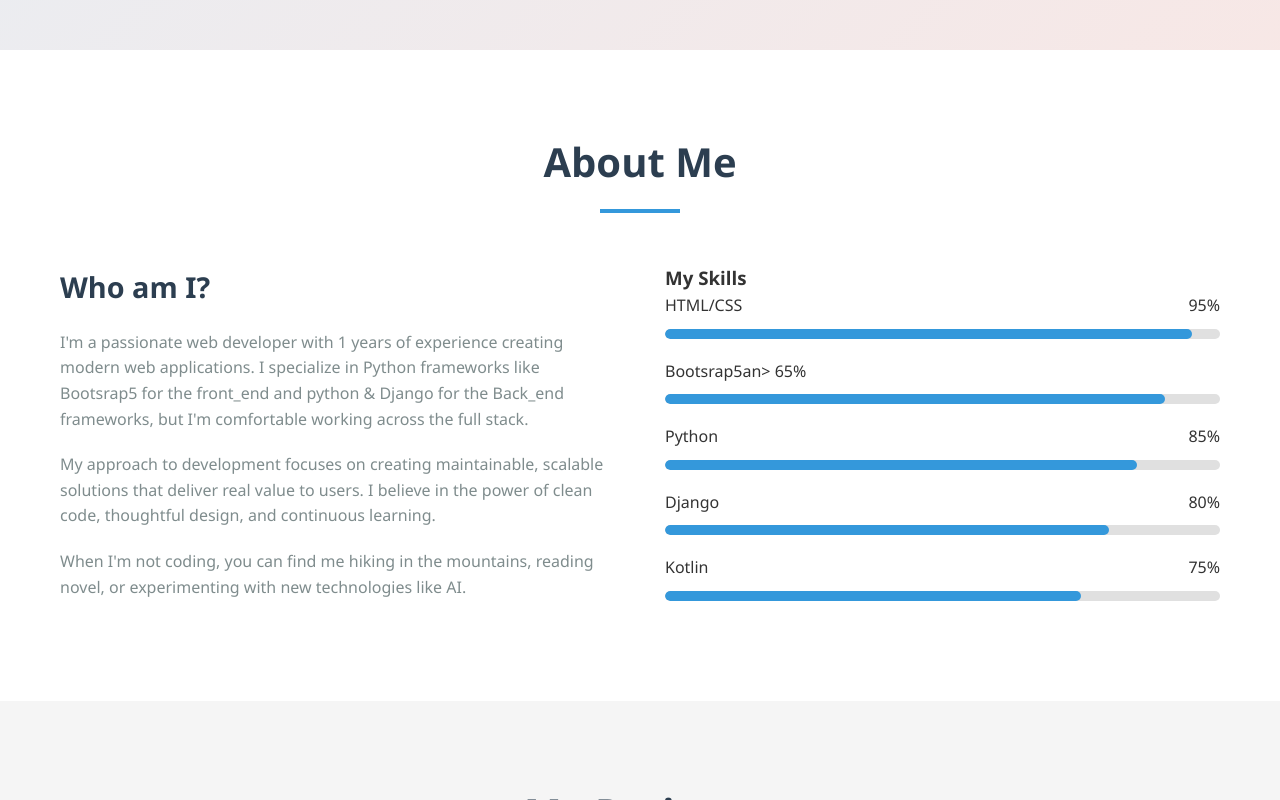
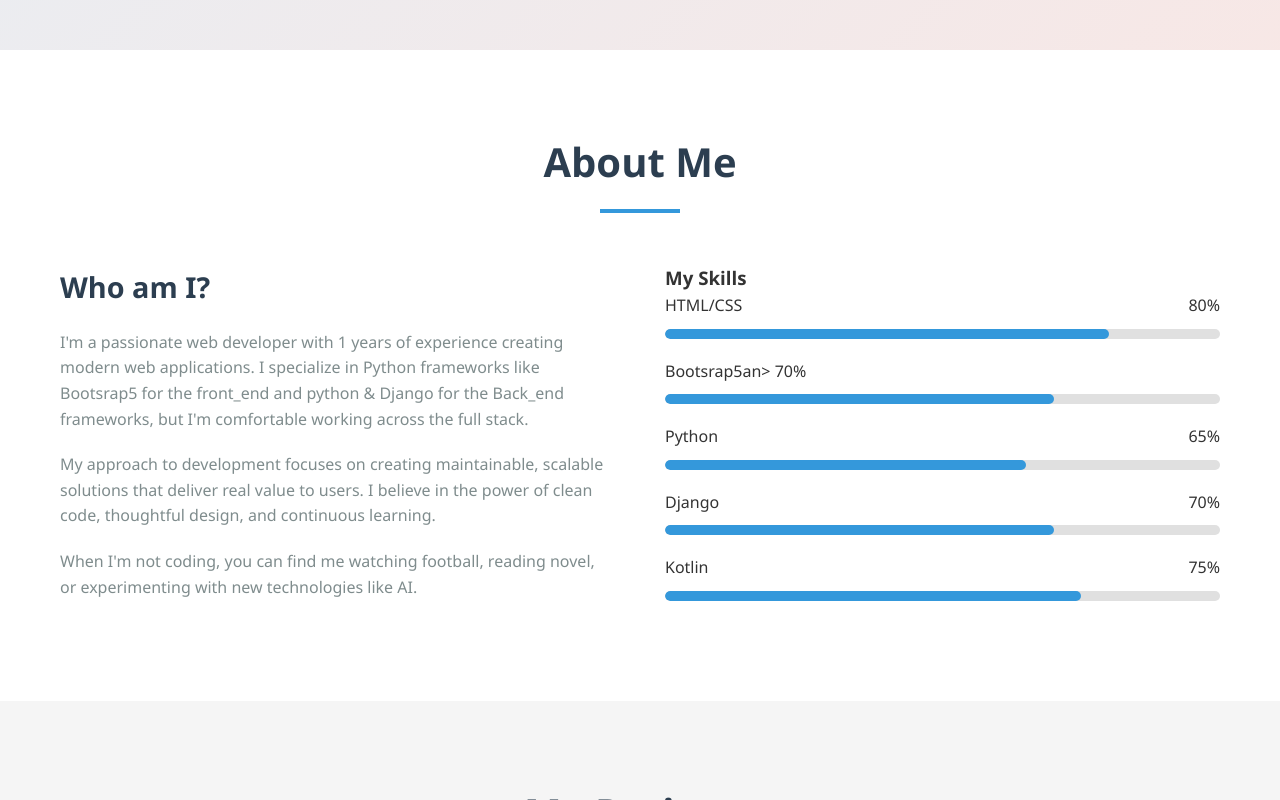
Before and after one commit to clintonthedeveloper/my_portfolio, a plain HTML site: page index.html in a window 1280 px wide. Shown: the part 750-1550 px from the top of the page. Drawn offline with Linux system fonts and the light colour scheme.

Commit message:
update index.html

```diff
--- a/index.html
+++ b/index.html
@@ -27,7 +27,7 @@
         <div class="container">
             <div class="hero-content">
                 <img src="images/image profile.jpg" alt="Profile Picture" class="profile-pic">
-                <h1>Clinto Ochieng</h1>
+                <h1>Clinton Ochieng</h1>
                 <h2>Full Stack Web Developer</h2>
                 <p>I build exceptional digital experiences that are fast, accessible, and visually appealing. With a focus on responsive design and clean code, I create websites that work seamlessly across all devices.</p>
                 <a href="#projects" class="btn">View My Work</a>
@@ -44,44 +44,44 @@
                     <h3>Who am I?</h3>
                     <p>I'm a passionate web developer with 1 years of experience creating modern web applications. I specialize in Python frameworks like Bootsrap5 for the front_end and python & Django for the Back_end frameworks, but I'm comfortable working across the full stack.</p>
                     <p>My approach to development focuses on creating maintainable, scalable solutions that deliver real value to users. I believe in the power of clean code, thoughtful design, and continuous learning.</p>
-                    <p>When I'm not coding, you can find me hiking in the mountains, reading novel, or experimenting with new technologies like AI.</p>
+                    <p>When I'm not coding, you can find me watching football, reading novel, or experimenting with new technologies like AI.</p>
                 </div>
                 <div class="skills">
                     <h3>My Skills</h3>
                     <div class="skill-item">
                         <div class="skill-name">
                             <span>HTML/CSS</span>
-                            <span>95%</span>
+                            <span>80%</span>
                         </div>
                         <div class="skill-bar">
-                            <div class="skill-progress" style="width: 95%;"></div>
+                            <div class="skill-progress" style="width: 80%;"></div>
                         </div>
                     </div>
                     <div class="skill-item">
                         <div class="skill-name">
                             <span>Bootsrap5an>
-                            <span>65%</span>
+                            <span>70%</span>
                         </div>
                         <div class="skill-bar">
-                            <div class="skill-progress" style="width: 90%;"></div>
+                            <div class="skill-progress" style="width: 70%;"></div>
                         </div>
                     </div>
                     <div class="skill-item">
                         <div class="skill-name">
                             <span>Python</span>
-                            <span>85%</span>
+                            <span>65%</span>
                         </div>
                         <div class="skill-bar">
-                            <div class="skill-progress" style="width: 85%;"></div>
+                            <div class="skill-progress" style="width: 65%;"></div>
                         </div>
                     </div>
                     <div class="skill-item">
                         <div class="skill-name">
                             <span>Django</span>
-                            <span>80%</span>
+                            <span>70%</span>
                         </div>
                         <div class="skill-bar">
-                            <div class="skill-progress" style="width: 80%;"></div>
+                            <div class="skill-progress" style="width: 70%;"></div>
                         </div>
                     </div>
                     <div class="skill-item">
@@ -126,7 +126,7 @@
                             <!-- <span class="tech-tag">Python</span> -->
                             <span class="tech-tag"> CSS</span>
                         </div>
-                        <a href="#" class="btn">View Project</a>
+                        <a href="https://clintonthedeveloper.github.io/transportweb/" class="btn">View Project</a>
                     </div>
                 </div>
                 <div class="project-card">
@@ -155,7 +155,9 @@
             <div class="contact-info">
                 <p>I'm currently available for freelance work or full-time positions. If you have a project that you want to get started, think you need my help with something, or just fancy saying hello, then get in touch.</p>
             </div>
-            <a href="ochiengclinton95@gmail.com" class="btn">Contact Me</a>
+            <!-- <a href="mailto:ochiengclinton95@gmail.com" class="btn">Contact Me</a> -->
+            <a href="https://mail.google.com/mail/?view=cm&to=ochiengclinton95@gmail.com" target="_blank" class="btn">Contact Me</a>
+
         </div>
     </section>
 
```
